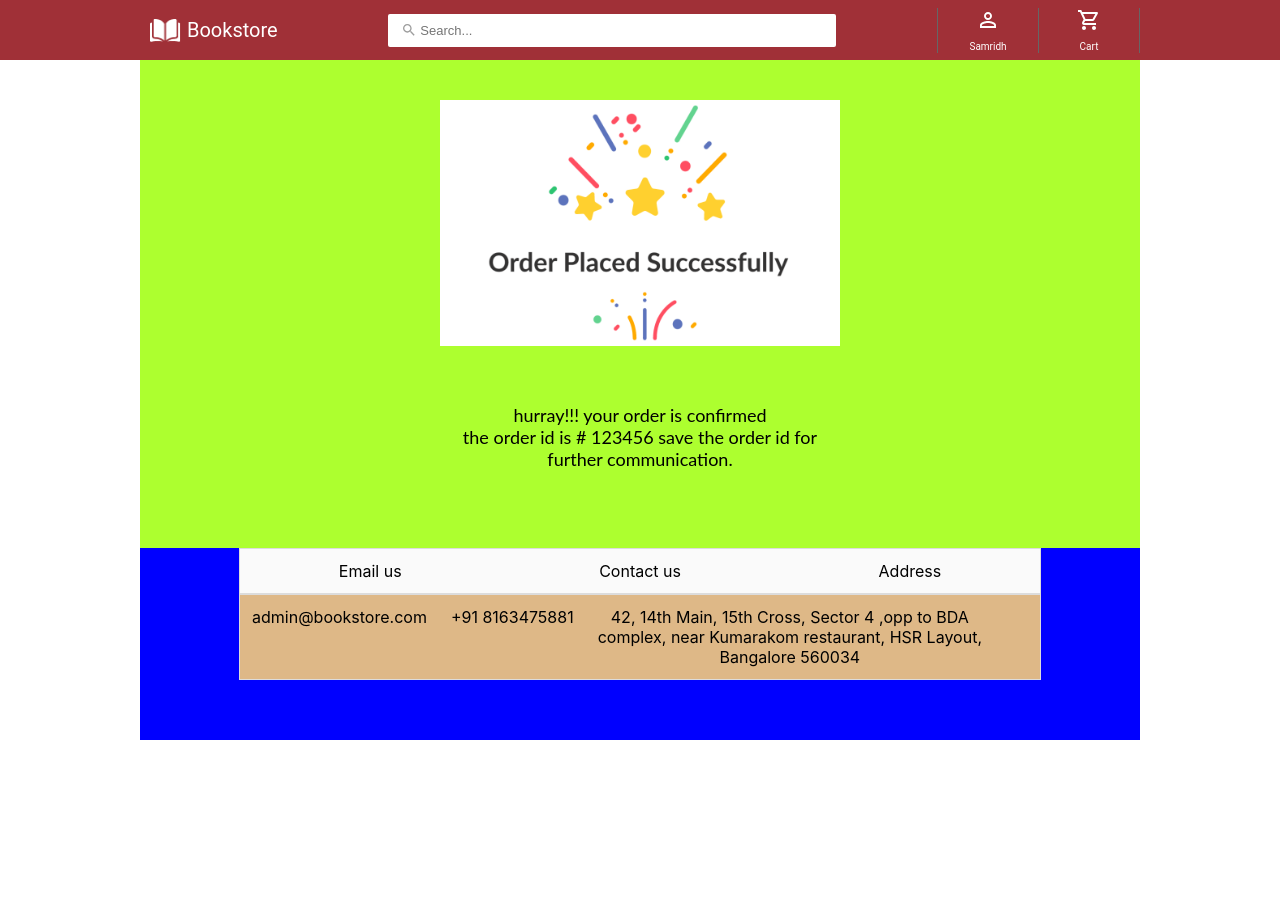
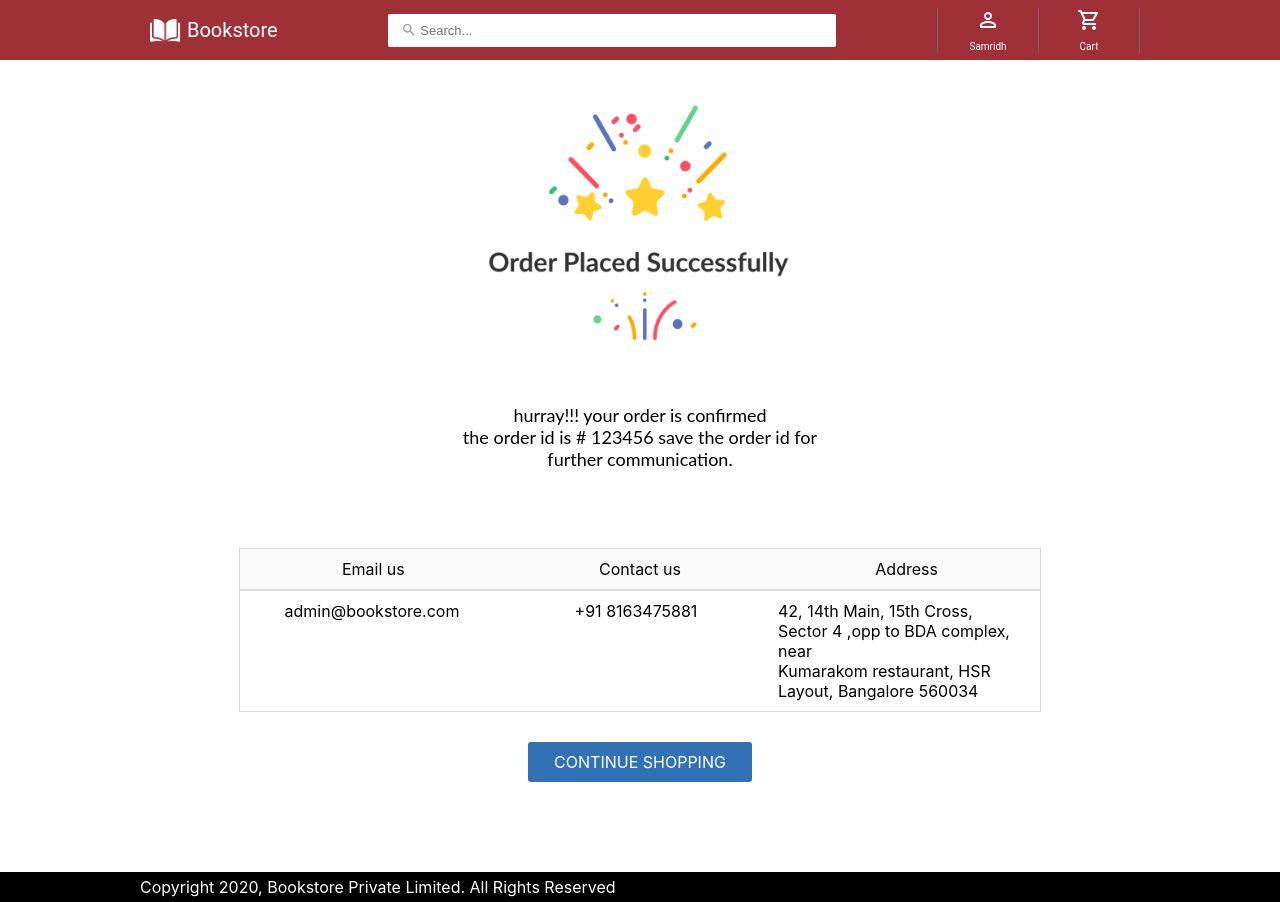
Before and after one commit to samridh1053/Bookstore, a React (Create React App) app: page /hurray in a window 1280 px wide. Before the commit the page ends 800 px from the top, so only its background shows below. Built offline with nearby package versions, Linux system fonts and the light colour scheme.

Commit message:
[samridh] added: Completed last page

```diff
--- a/src/pages/Hurray.jsx
+++ b/src/pages/Hurray.jsx
@@ -7,11 +7,14 @@ import {
   HurrayContianer,
   HurrayImageContainer,
   HurrayOuterContainer,
+  ShopButton,
+  ShopButtonContainer,
   TableCell,
   TableContainer1,
   TableContainer2,
 } from "../styles/HurrayStyles";
-import { TableContainer } from "@mui/material";
+
+import Footer from "../components/Footer";
 
 export const Hurray = () => {
   return (
@@ -39,14 +42,17 @@ export const Hurray = () => {
               <TableCell>admin@bookstore.com</TableCell>
               <TableCell>+91 8163475881</TableCell>
               <TableCell>
-                42, 14th Main, 15th Cross, Sector 4 ,opp to BDA <br />
-                complex, near Kumarakom restaurant, HSR Layout,
-                <br /> Bangalore 560034
+                42, 14th Main, 15th Cross, Sector 4 ,opp to BDA complex, near
+                <br /> Kumarakom restaurant, HSR Layout, Bangalore 560034
               </TableCell>
             </TableContainer2>
           </CenteredTableContainer>
+          <ShopButtonContainer>
+            <ShopButton href="/home">Continue Shopping</ShopButton>
+          </ShopButtonContainer>
         </HurrayContianer>
       </HurrayOuterContainer>
+      <Footer />
     </div>
   );
 };
--- a/src/styles/HurrayStyles.jsx
+++ b/src/styles/HurrayStyles.jsx
@@ -5,7 +5,6 @@ export const HurrayOuterContainer = styled.div`
   display: flex;
   align-items: center;
   justify-content: center;
-  /* background-color: red; */
 `;
 
 export const HurrayContianer = styled.div`
@@ -13,7 +12,6 @@ export const HurrayContianer = styled.div`
   padding-bottom: 60px;
   width: 100%;
   max-width: 1000px;
-  background-color: blue;
 `;
 
 export const HurrayImageContainer = styled.div`
@@ -24,7 +22,6 @@ export const HurrayImageContainer = styled.div`
   padding-bottom: 40px;
   width: 100%;
   max-width: 1000px;
-  background-color: greenyellow;
   align-items: center;
 `;
 
@@ -39,7 +36,6 @@ export const ContentContainer = styled.div`
   width: 50%;
   align-items: center;
   padding: 20px;
-  /* background-color: pink; */
   margin-top: 20px;
   font: normal normal normal 18px/22px Lato;
   text-align: center;
@@ -53,13 +49,14 @@ export const CenteredTableContainer = styled.div`
   width: 100%;
   max-width: 1000px;
 `;
+
 export const TableContainer1 = styled.div`
   display: flex;
   border: 1px solid #dcdcdc;
   flex-direction: row;
   justify-content: space-around;
   width: 80%;
-  background: #fafafa 0% 0% no-repeat padding-box;
+  background-color: #fafafa;
 `;
 
 export const TableContainer2 = styled.div`
@@ -67,10 +64,33 @@ export const TableContainer2 = styled.div`
   border: 1px solid #dcdcdc;
   flex-direction: row;
   width: 80%;
-  background-color: burlywood;
 `;
 
 export const TableCell = styled.table`
-  text-align: center;
+  display: flex;
+  justify-content: center;
+  text-align: left;
   padding: 10px;
+  width: 33%;
 `;
+
+export const ShopButtonContainer = styled.div`
+  display: flex;
+  width: 100%;
+  padding-top: 30px;
+  padding-bottom: 30px;
+  justify-content: center;
+`;
+
+export const ShopButton = styled.a`
+  display: flex;
+  background-color: #3371b5;
+  flex-direction: row;
+  border-radius: 3px;
+  font: normal normal medium 14px/17px Lato;
+  text-transform: uppercase;
+  color: white;
+  padding: 10px 26px;
+  text-decoration: none;
+  cursor: pointer;
+`;
```
